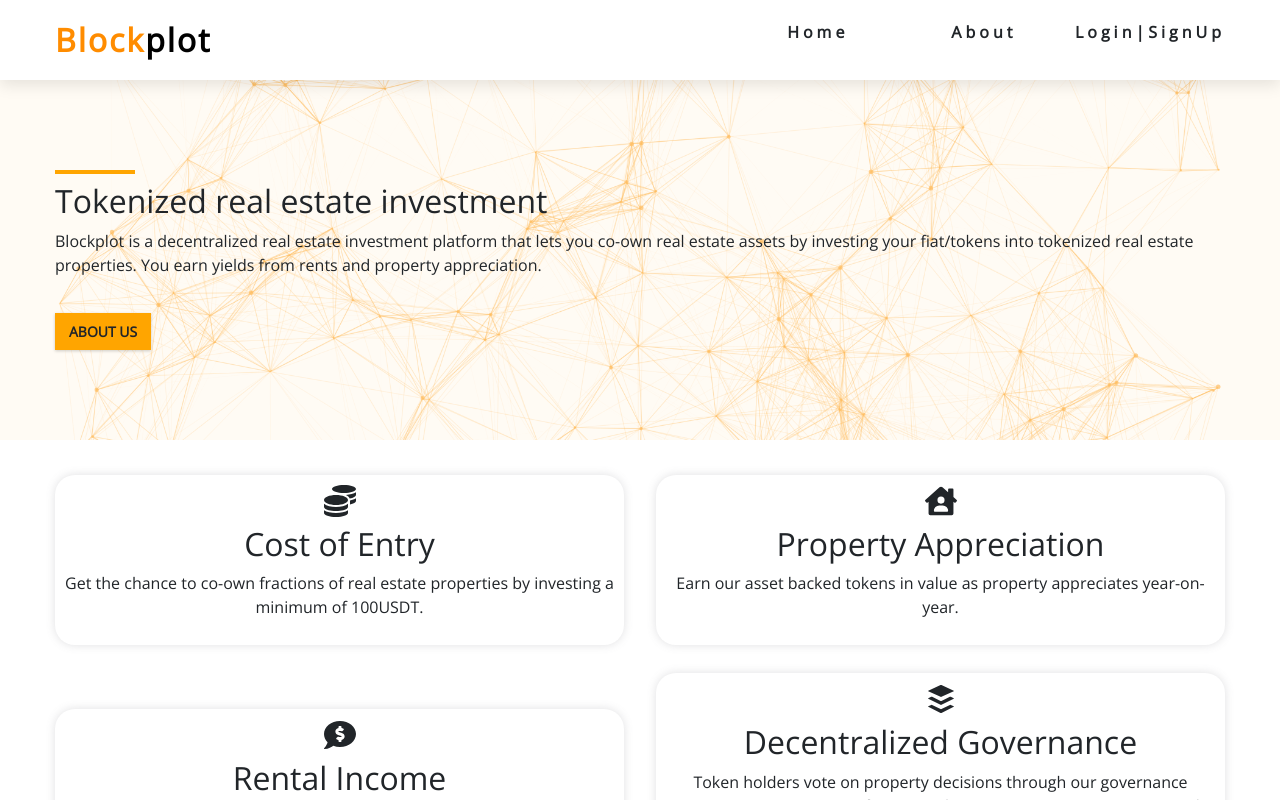
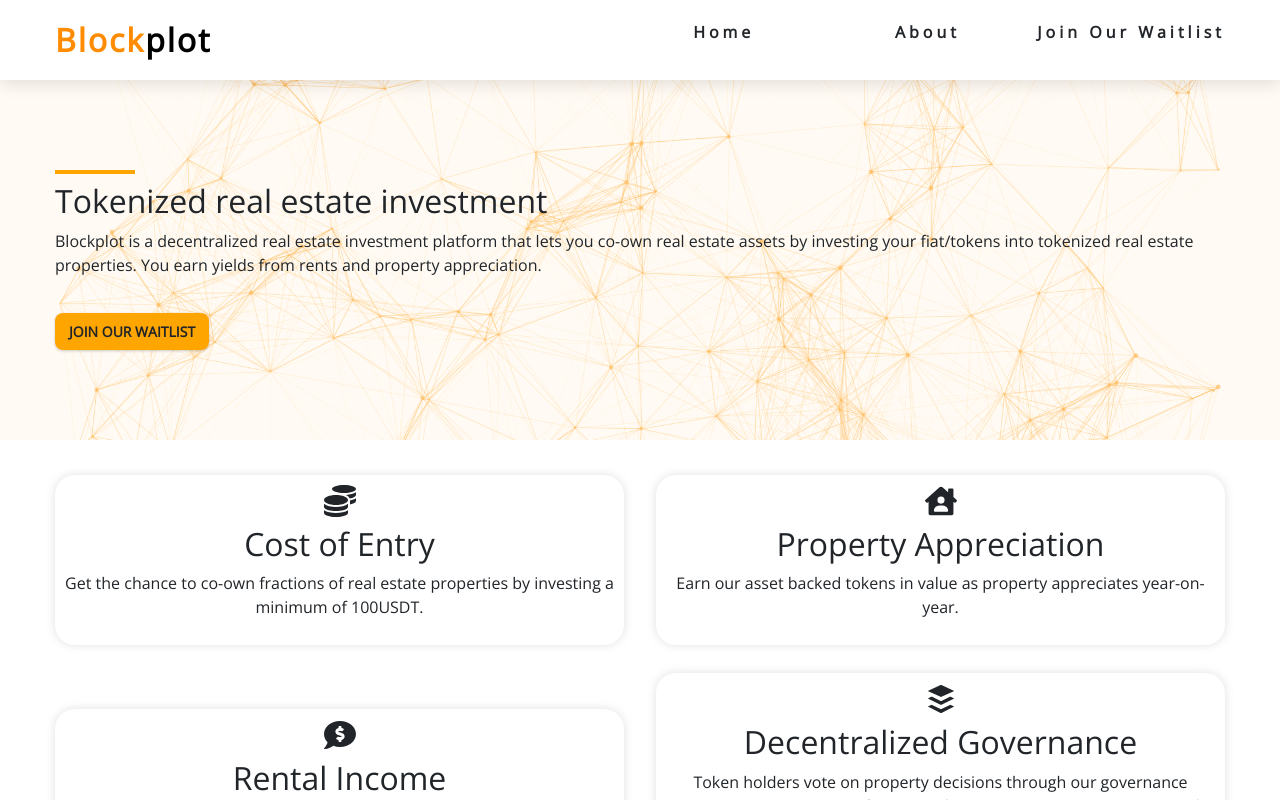
Before and after one commit to Francis-Nwachukwu/blockplot, a React (Create React App) app: page / in a window 1280 px wide. Shown: the top 800 px of the page. Built offline with nearby package versions, Linux system fonts and the light colour scheme.

Commit message:
Making changes

```diff
--- a/src/App.css
+++ b/src/App.css
@@ -80,6 +80,8 @@ Hero
 }
 .hero-btn {
   margin-top: 1.25rem;
+  border: 1px solid orange;
+  border-radius: 0.5rem !important;
 }
 
 /*
--- a/src/data.js
+++ b/src/data.js
@@ -27,7 +27,7 @@ export const links = [
   {
     id: 5,
     url: "/auth",
-    text: "Login|SignUp",
+    text: "Join our waitlist",
   },
 ];
 
--- a/src/routes/home.js
+++ b/src/routes/home.js
@@ -19,9 +19,9 @@ const Home = () => {
               into tokenized real estate properties. You earn yields from rents
               and property appreciation.
             </p>
-            <Link to="/about" className="btn hero-btn">
-              About Us
-            </Link>
+            <a href="#newsletter" className="btn hero-btn">
+              Join our waitlist
+            </a>
           </article>
         </div>
       </header>
@@ -90,7 +90,7 @@ const Home = () => {
           </p>
         </div>
       </section>
-      <section className="newsletter">
+      <section className="newsletter" id="newsletter">
         <div className="newsletter-content">
           <h1 className="newsletter-header section-title">Join our waitlist</h1>
           <div className="underline"></div>
```
